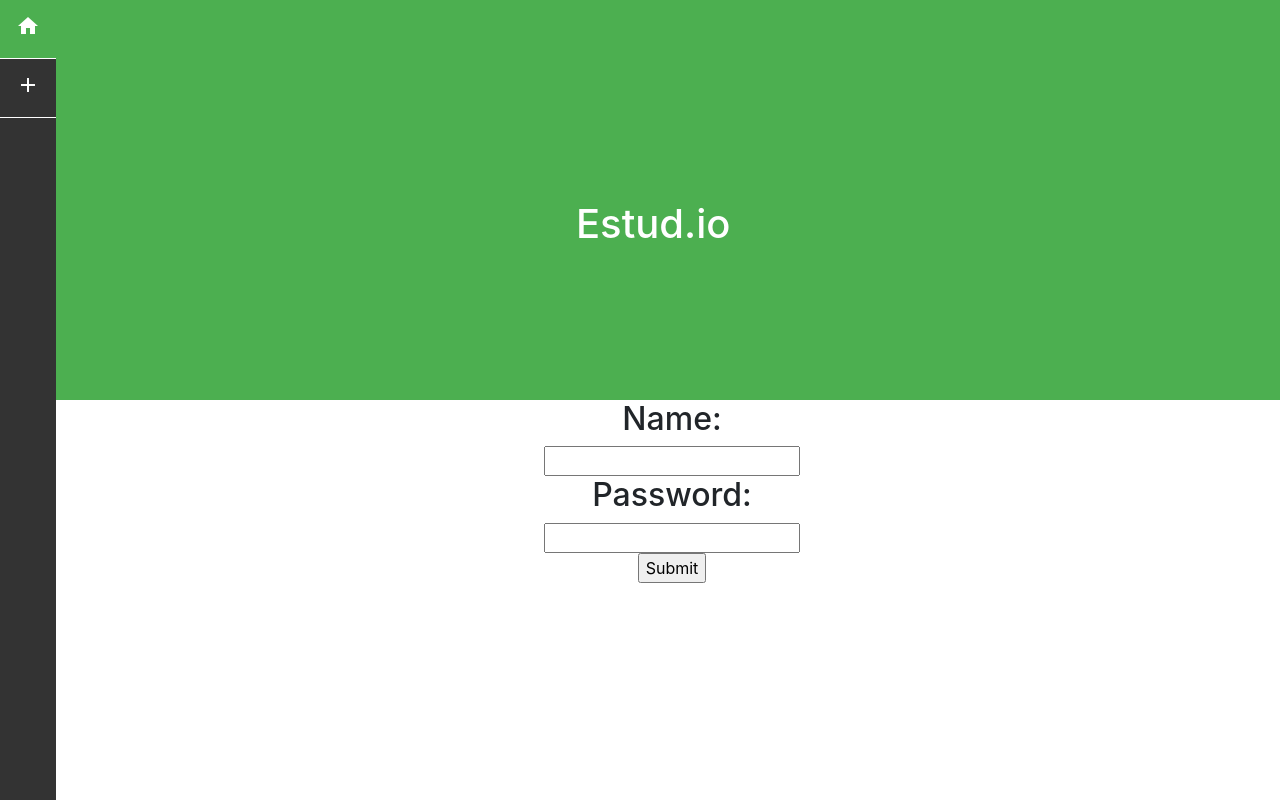
After one commit to Richardjiemenz0812/estud.io, a Flask app: page /login in a window 1280 px wide. The commit adds this page. Run offline with Flask 2, Linux system fonts and the light colour scheme; some libraries are stand-ins or nearby versions.

```diff
--- a/server.py
+++ b/server.py
@@ -13,21 +13,46 @@ def index():
     rd=r.scan()
     list=str(rd).replace("(0, [b","").replace("])","").replace(", b","").replace("","").replace("(0, [","").split("'")
     print(list)
-    return render_template("index.html",list=list)
+    pl=""
+    for i in list:
+        print(i)
+        print(r.type(i))
+        print("---------------------")
+        if i != "":
+            type=r.type(i)
+            type=str(type)
+            if type == "b'list'":
+                print("es una lista!")
+                pl=str(pl) + i + ","
+    print(pl)
+    pl=pl.split(",")
+    return render_template("index.html",list=pl)
+
+@app.route('/login')
+def login():
+    return render_template('login.html')
+
+@app.route('/login',methods=['POST'])
+def loginp():
+    name=request.form.get('name')
+    pwd=request.form.get('pwd')
+    print(name)
+    print(pwd)
+
+    return redirect('/')
 
 @app.route('/search')
 def search():
-    req=request.args.get('q')
-    pos=r.lrange(req,0,-1)
-    list=str(pos).replace("(0, [b","").replace("])","").replace(", b",""
-    ).replace("","").replace("(0, [","").replace("[b","").replace("]","").split("'")
-    print(list)
-    title=list[5]
-    post=list[3]
-    img=list[1]
-    post=str(post).replace("[b'","").replace("']","").replace("\\r\\n","<br>")
-    print(title)
-    return render_template("/search.html",title=title,post=post,img=img)
+    q=request.args.get('q')
+    con=r.lrange(q,1,1)
+    con=str(con).replace("[b'","").replace("']","").replace("\\r\\n","<br>").replace('[b"',"").replace('"]',"")
+    try:
+        img = r.lrange(q,0,0)
+        img=str(img).replace("[b'","").replace("']","")
+    except expression as identifier:
+        pass
+    print()
+    return render_template('search.html',title=q,post=con,img=img)
 
 @app.route('/add')
 def add():
--- a/static/css/main.css
+++ b/static/css/main.css
@@ -1,14 +1,12 @@
 body,html{
     height: 100%;
     margin: 0;
+    background-color: ;
 }
-a{
-    color: white;
-    text-decoration: none;
-}
+
 .banner{
     background-image: url("/static/bg.jpg");
-
+    color: white;
     width: 100%;
     height: 70%;
     background-repeat: no-repeat;
@@ -35,13 +33,17 @@ a{
     color: white;
 }
 
+.banner a,.banner2 a{
+  color: white;
+}
+
 #ul-nav {
     list-style-type: none;
     position: fixed;
     margin: 0;
     padding: 0;
     background-color: #333;
-    float: left;
+    float: right;
     height: 100%;
   }
 
@@ -64,3 +66,7 @@ a{
 .list-links{
   color: #4CAF50;
 }
+
+.post{
+  width: 100%;
+}
--- a/templates/base.html
+++ b/templates/base.html
@@ -22,8 +22,11 @@
         </div>
     </header>
 
-    {% block content %}
-    {% endblock %}
+    <div style="margin-left: 5%;">
+        {% block content %}
+
+        {% endblock content %}
+    </div>
 
 </body>
 </html>
--- a/templates/index.html
+++ b/templates/index.html
@@ -13,6 +13,7 @@
         <ul id="ul-nav">
             <li id="il-nav"><a href="/"> <i class="material-icons">home</i></a></li>
             <li id="il-nav"><a href="/add"><i class="material-icons">add</i></a></li>
+            <li id="il-nav"><a href="/login"><i class="material-icons">face</i></a></li>
         </ul>
     </div>
     <header class="banner">
--- /dev/null
+++ b/templates/login.html
@@ -0,0 +1,14 @@
+{% extends 'base.html' %}
+{% block content %}
+
+<center>
+    <form action="/login" method="post">
+        <h2>Name:</h2>
+        <input type="text" name="name">
+        <h2>Password:</h2>
+        <input type="text" name="pwd"><br>
+        <input type="submit">
+    </form>
+</center>
+
+{% endblock content %}
```
Also changed, not shown: templates/add.html (+14 -2 lines), templates/search.html (+3 -7 lines). Lines whose indentation alone changed are shown as unchanged.
